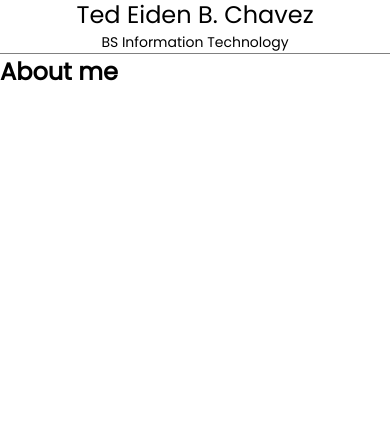
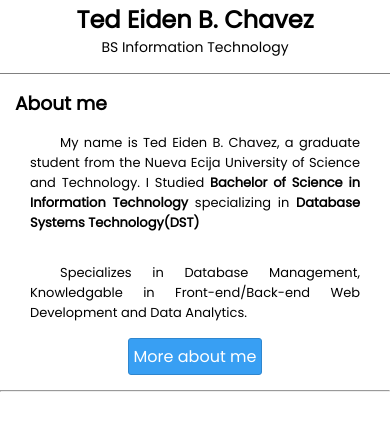
Before and after one commit to tedchavez621/Portfolio, a plain HTML site: page index.html in a window 390 px wide. Shown: the part 1052-1482 px from the top of the page. Drawn offline with Linux system fonts and the light colour scheme.

Commit message:
3rd commit

```diff
--- a/css/style.css
+++ b/css/style.css
@@ -21,7 +21,7 @@
     .navigation {
         width: 100%;
         box-sizing: border-box;
-        padding: 10px 20px;
+        padding: 15px 20px;
         display: flex;
         flex-direction: row;
         justify-content: space-between;
@@ -29,6 +29,7 @@
         top: 0;
         background-color: #B3E5FC;
         z-index: 10;
+        color: rgb(66, 66, 66);
     }
 
 
@@ -37,7 +38,7 @@
     .landing-page  {
         height: 100vh;
         width: 100%;
-        background-image: linear-gradient(to bottom, #B3E5FC 20%, #03A9F4 100%);
+        background-image: linear-gradient(to bottom, #B3E5FC 25%, #047eb6 100%);
         display: flex;
         flex-direction: column;
         justify-content: center;
@@ -46,7 +47,7 @@
         position: relative;
         z-index: 1;
         overflow: hidden;
-
+        background-attachment: fixed;
     }
     .intro-text {
         font-size: 3rem;
@@ -140,7 +141,6 @@
         height: 95vh;
         width: 100%;
     }
-
     .photo {
         padding: 30px 0 0 0;
         display: flex;
@@ -156,12 +156,45 @@
     .name {
         text-align: center;
         border-bottom: 1px solid gray;
+        padding: 5px 5px 15px 5px;
     }
     .name p:first-child {
         font-size: 24px;
+        font-weight: 700;
     }
     .name p:last-child {
         font-size: 14px;
+    }
+    .about {
+        padding: 15px;
+    }
+    .about p {
+        text-indent: 30px;
+        padding: 15px;
+        text-align: justify;
+        font-size: 13px;
+    }
+    .more {
+        margin: auto;
+        background-color: #389ff3;
+        width: fit-content;
+        color: white;
+        border: solid 1px #2f86ce;
+        border-radius: 3px;
+        padding: 5px;
+    }
+    .more:hover {
+        background-color: #1976D2;
+    }
+    .skills-cont {
+        height: 95vh;
+        width: 100%;
+    }
+
+    /*---resume page---*/
+    .resume-page {
+        height: 95vh;
+        width: 100%;
     }
 }
 
--- a/index.html
+++ b/index.html
@@ -59,8 +59,27 @@
                 </div>
             </div>
             <div class="about">
-                <h2>About me</h2>
+                <h3>About me</h3>
+                <p>
+                    My name is Ted Eiden B. Chavez, a graduate student from the Nueva Ecija University of
+                    Science and Technology. I Studied <b> Bachelor of  Science in Information Technology</b>
+                    specializing in <b>Database Systems Technology(DST)</b>
+                </p>
+                <p>
+                    Specializes in Database Management, Knowledgable in Front-end/Back-end Web Development and
+                    Data Analytics.
+                </p>
+                <div class="more">
+                    More about me
+                </div>
             </div>
+            <hr>
+            <div class="skills-cont">
+
+            </div>
+        </div>
+        <div class="resume-page">
+
         </div>
     </div>
 </body>
```
